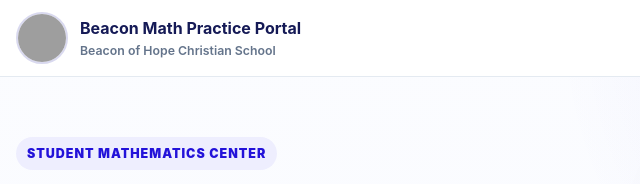
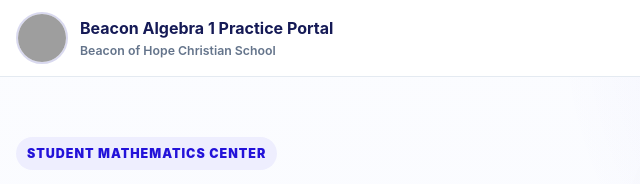
Before and after one commit to Terrence315/MS-Basic-Math, a plain HTML site: page index.html in a window 1280 px wide. Shown: the top 184 px of the page, 56-696 px from the left. Drawn offline with Linux system fonts and the light colour scheme; grey boxes are pictures that could not be loaded.

Commit message:
Update portal title from Math to Algebra 1

```diff
--- a/index.html
+++ b/index.html
@@ -217,7 +217,7 @@
     <div class="brand">
       <img class="logo school-logo" alt="Beacon of Hope Christian School logo">
       <div>
-        <strong>Beacon Math Practice Portal</strong>
+        <strong>Beacon Algebra 1 Practice Portal</strong>
         <span>Beacon of Hope Christian School</span>
       </div>
     </div>
```
